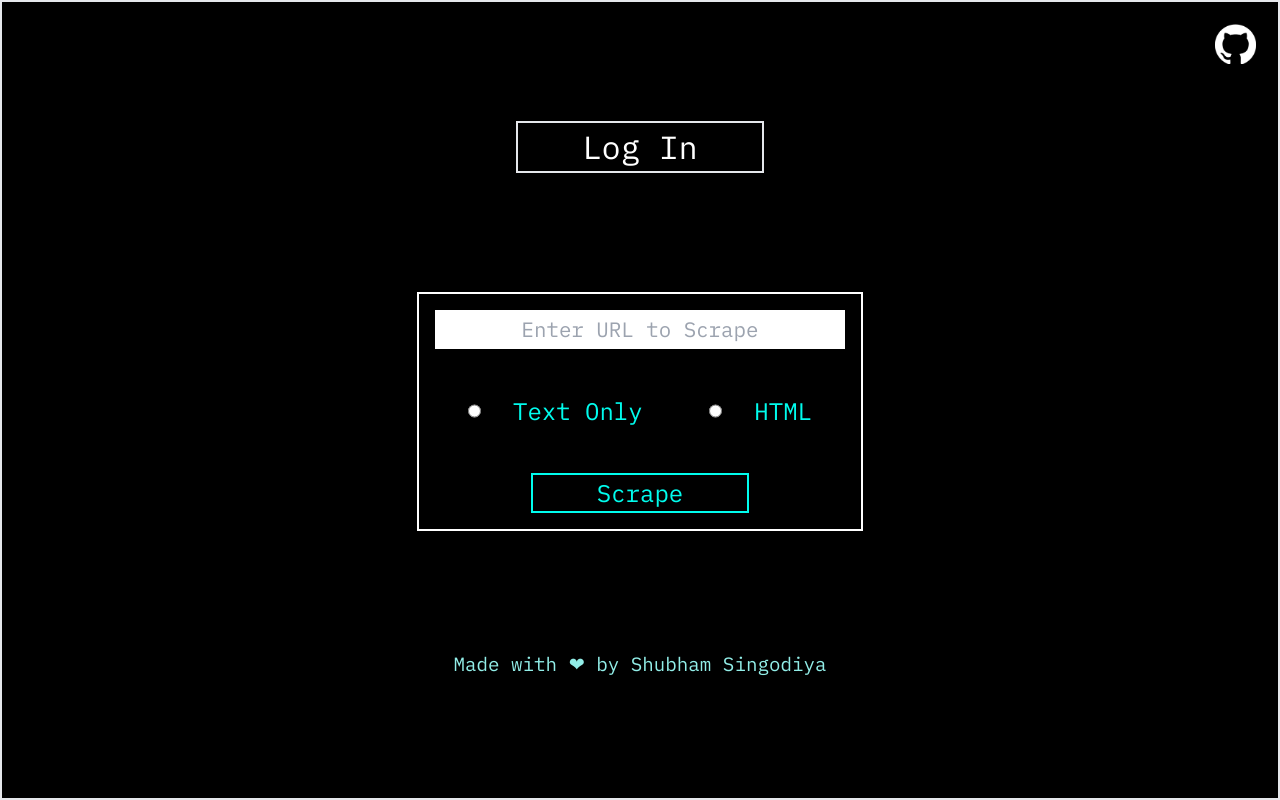
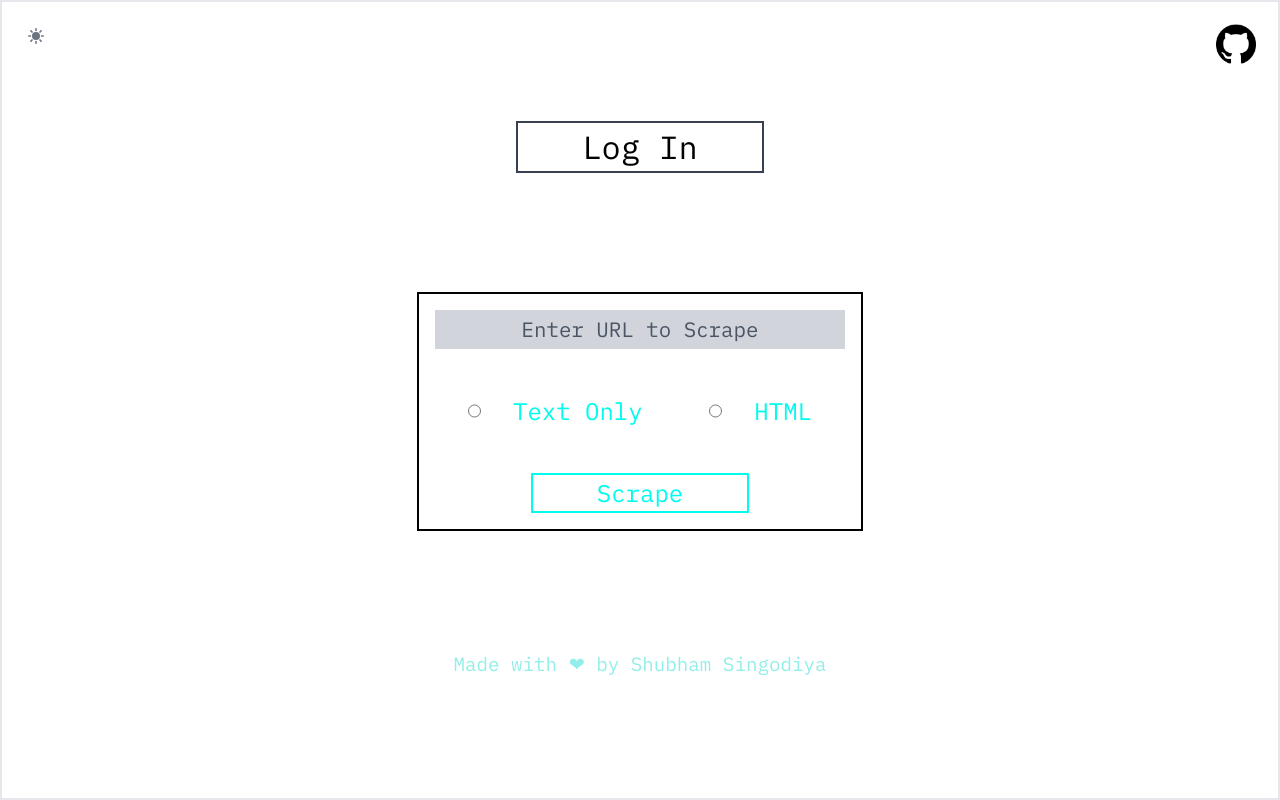
Before and after one commit to singodiyashubham87/ScrapeIt, a React (Vite) app: page / in a window 1280 px wide. Built offline with nearby package versions, Linux system fonts and the light colour scheme.

Commit message:
Add light mode to the app

```diff
--- a/src/App.jsx
+++ b/src/App.jsx
@@ -1,12 +1,13 @@
 import { BrowserRouter as Router, Routes, Route } from "react-router-dom";
 import LandingPage from "./components/LandingPage";
 import Homepage from "./components/Homepage";
-
+import { ThemeProvider } from "./components/ThemeToggle";
 // The main App component
 
 function App() {
   return (
-     // Use the BrowserRouter to enable React Router functionality
+    // Use the BrowserRouter to enable React Router functionality
+    <ThemeProvider>
     <Router>
        {/* Define the routes for different paths */}
       <Routes>
@@ -16,6 +17,7 @@ function App() {
         <Route path="/homepage" element={<Homepage/>} />
       </Routes>
     </Router>
+    </ThemeProvider>
   );
 }
 // Export the App component as the default export
--- a/src/components/LandingPage.jsx
+++ b/src/components/LandingPage.jsx
@@ -5,23 +5,25 @@ import { useAuth0 } from "@auth0/auth0-react";
 import { Link, useNavigate } from "react-router-dom";
 import Loader from "./Loader";
 import logo from "../assets/images/scraperLogo.png";
+import { ThemeProvider, useTheme } from "./ThemeToggle";
+import ghlogopng from "../assets/images/github-logo.png";
 import ghlogo from "../assets/images/ghlogo.png";
 
 // LandingPage component for handling scraping and authentication
 function LandingPage() {
   // Auth0 Hooks
-  const { loginWithRedirect, logout, isAuthenticated, isLoading, user } =
-    useAuth0();
+  const { loginWithRedirect, logout, isAuthenticated, isLoading, user } = useAuth0();
 
   // State Variables
-  const [showModal, setShowModal] = useState(false); //toggle modal
-  const [alert, setAlert] = useState(""); //alert heading in modal component
-  const [alertError, setAlertError] = useState(""); //alert message in modal component
-  const [loader, setLoader] = useState(false); //loader variable
+  const [showModal, setShowModal] = useState(false); // Toggle modal
+  const [alert, setAlert] = useState(""); // Alert heading in modal component
+  const [alertError, setAlertError] = useState(""); // Alert message in modal component
+  const [loader, setLoader] = useState(false); // Loader variable
   const [selectedRadioButton, setSelectedRadioButton] = useState(false);
 
   // Navigation Hook
   const navigateTo = useNavigate();
+  const { isDarkMode, toggleThemeMode } = useTheme();
 
   // Click handler for Scrape button
   const handleScrapeClick = async () => {
@@ -33,10 +35,10 @@ function LandingPage() {
       setAlertError("Login to continue");
       setShowModal(true);
     } else {
-      // loader image will be shown until response is received from API
+      // Loader image will be shown until a response is received from the API
       setLoader(true);
 
-      // extracting necessary values from elements for api request
+      // Extracting necessary values from elements for API request
       const urlElement = document.getElementById("url").value;
       const radioElements = document.getElementsByName("contentType");
 
@@ -53,7 +55,7 @@ function LandingPage() {
       } else {
         // API request configuration
         const apiKey = import.meta.env.VITE_API_NINJAS_X_API_KEY;
-        const textOnly = radioElements[0].checked ? true : false; // Check if user want text only response or HTML
+        const textOnly = radioElements[0].checked ? true : false; // Check if the user wants a text-only response or HTML
         const url = `https://api.api-ninjas.com/v1/webscraper?url=${urlElement}&text_only=${textOnly}`;
 
         // API request using axios
@@ -77,15 +79,14 @@ function LandingPage() {
           scrapedData = DOMPurify.sanitize(`${scrapedData}`);
         }
 
-        // we can pass data through this way too but will become undefined on page reload
-        // navigateTo = useNavigate();
-        // navigateTo("/homepage", { state: { data: res.data.data } });
+        // Storing data in session storage (can become undefined on page reload)
         sessionStorage.setItem("data", scrapedData);
-        setLoader(false); //removing image before leaving page
+        setLoader(false); // Removing the image before leaving the page
         navigateTo("homepage");
       }
     }
   };
+
   // Function to get the current time and determine the greeting
   const getGreeting = () => {
     const currentHour = new Date().getHours();
@@ -99,7 +100,6 @@ const getGreeting = () => {
     }
   };
 
-
   // Modal and loader handling functions
   const closeModal = () => setShowModal(false);
 
@@ -107,10 +107,13 @@ const getGreeting = () => {
   const showModalComponent = () => {
     return (
       <>
+        {/* Modal overlay */}
         <div
           onClick={closeModal}
           className="wrapper top-[0] bottom-[0] right-[0] left-[0] bg-[#272829] fixed opacity-[90%]"
         ></div>
+
+        {/* Modal content */}
         <div className="modalContainer w-[90%] vsm:w-[75%] sm:w-[60%] md:w-[auto] fixed top-[50%] left-[50%] translate-x-[-50%] translate-y-[-50%] bg-black border-2 border-primary flex flex-col justify-center items-center px-[1rem] py-[1rem] md:px-[4rem] md:py-[2rem] xl:px-[5rem] xl:py-[3rem] ">
           <h1 className="text-white text-[1.3rem] md:text-[1.7rem] xl:text-[2rem] text-yellow-500">
             {alert || "Alert!"}
@@ -129,7 +132,7 @@ const getGreeting = () => {
     );
   };
 
-  // loader image component
+  // Loader image component
   const showLoaderImage = () => {
     return (
       <div className="loaderContainer w-[100vw] fixed top-[0] bottom-[0] right-[0] left-[0] bg-[#272829] flex justify-center items-center opacity-[90%]">
@@ -137,7 +140,7 @@ const getGreeting = () => {
           id="logo"
           src={logo}
           alt="loader"
-          className=" border-4 border-white w-[150px] sm:w-[200px] rounded-[50%] animate-spin"
+          className="border-4 border-white w-[150px] sm:w-[200px] rounded-[50%] animate-spin"
         />
       </div>
     );
@@ -149,15 +152,19 @@ const getGreeting = () => {
   }
 
   return (
+    <ThemeProvider>
       <>
-      <div className="landingContainer bg-black w-[100%] h-[100vh] font-primary relative">
-        <div className="content h-[100vh] flex flex-col justify-evenly items-center border-2 border-white-700">
+        <div className={`landingContainer font-primary relative${isDarkMode ? 'bg-black text-white' : 'bg-white text-black'}`}>
+          <div className={`content h-[100vh] flex flex-col justify-evenly items-center border-2 border-white-700 ${isDarkMode ? 'bg-black text-white' : 'bg-white text-black'}`}>
+            {/* GitHub logo link */}
             <Link
               to={"https://github.com/singodiyashubham87/ScrapeIt"}
               className="absolute top-0 right-0 p-6"
             >
-            <img src={ghlogo} alt="small_github_logo" className="h-10 ghlogo-vsm:h-[2.5rem] ghlogo-vvsm:h-[2rem]"/>
+              <img src={isDarkMode ? ghlogo : ghlogopng} alt="small_github_logo" className="h-10 ghlogo-vsm:h-[2.5rem] ghlogo-vvsm:h-[2rem]" />
             </Link>
+
+            {/* Authentication section */}
             <div className="auth text-center">
               {isAuthenticated && (
                 <h1 className="greeting text-secondary text-[1rem] vvsm:text-[1.5rem] vsm:text-[1.7rem] md:text-[2.5rem] sm:text-[2rem] mb-[1rem]">
@@ -166,30 +173,63 @@ const getGreeting = () => {
               )}
               {!isAuthenticated ? (
                 <button
-                className="bg-black text-white text-[1.5rem] sm:text-[2rem] px-[2rem] sm:px-[4rem] hover:bg-white hover:text-black border-2 border-white-700"
+                  className={`bg-${isDarkMode ? 'black' : 'grey-300'} text-${isDarkMode ? 'white' : 'black'} text-[1.5rem] sm:text-[2rem] px-[2rem] sm:px-[4rem] hover:bg-${isDarkMode ? 'white' : 'grey-400'} hover:text-${isDarkMode ? 'black' : 'white'} border-2 ${isDarkMode ? 'border-white-700' : 'border-gray-700'}`}
                   onClick={() => loginWithRedirect()}
                 >
                   Log In
                 </button>
               ) : (
                 <button
-                className="bg-black text-white text-[1.5rem] sm:text-[2rem] px-[2rem] sm:px-[4rem] hover:bg-white hover:text-black border-2 border-white-700"
-                onClick={() =>
-                  logout({ logoutParams: { returnTo: window.location.origin } })
-                }
+                  className={`bg-${isDarkMode ? 'black' : 'grey-300'} text-${isDarkMode ? 'white' : 'black'} text-[1.5rem] sm:text-[2rem] px-[2rem] sm:px-[4rem] hover:bg-${isDarkMode ? 'grey-400' : 'black'} hover:text-${isDarkMode ? 'black' : 'white'} border-2 ${isDarkMode ? 'border-white-700' : 'border-gray-700'}`}
+                  onClick={() => logout({ logoutParams: { returnTo: window.location.origin } })}
                 >
                   Log Out
                 </button>
               )}
             </div>
 
-          <div className="inputBox h-[25%] md:h-[30%] w-[90%] sm:w-[70%] md:w-[60%] lg:w-[50%] xl:w-[35%] 2xl:w-[30%] flex flex-col items-center justify-between border-2 p-4 border-white">
+            {/* Theme toggle button */}
+            <button
+              id="theme-toggle"
+              data-tooltip-target="tooltip-toggle"
+              type="button"
+              className={`text-gray-500 inline-flex items-center justify-center dark:text-gray-400 hover:bg-gray-100 w-10 h-10 dark:hover:bg-gray-700 focus:outline-none focus:ring-4 focus:ring-gray-200 dark:focus:ring-gray-700 rounded-lg text-sm p-2.5 fixed top-0 left-0 m-4 ${isDarkMode ? 'dark' : ''}`}
+              onClick={toggleThemeMode}
+            >
+              {/* Dark mode icon */}
+              <svg
+                id="theme-toggle-dark-icon"
+                className={`w-4 h-4 ${isDarkMode ? '' : 'hidden'}`}
+                aria-hidden="true"
+                xmlns="http://www.w3.org/2000/svg"
+                fill="currentColor"
+                viewBox="0 0 18 20"
+              >
+                <path d="M17.8 13.75a1 1 0 0 0-.859-.5A7.488 7.488 0 0 1 10.52 2a1 1 0 0 0 0-.969A1.035 1.035 0 0 0 9.687.5h-.113a9.5 9.5 0 1 0 8.222 14.247 1 1 0 0 0 .004-.997Z"></path>
+              </svg>
+              {/* Light mode icon */}
+              <svg
+                id="theme-toggle-light-icon"
+                className={`w-4 h-4 ${isDarkMode ? 'hidden' : ''}`}
+                aria-hidden="true"
+                xmlns="http://www.w3.org/2000/svg"
+                fill="currentColor"
+                viewBox="0 0 20 20"
+              >
+                <path d="M10 15a5 5 0 1 0 0-10 5 5 0 0 0 0 10Zm0-11a1 1 0 0 0 1-1V1a1 1 0 0 0-2 0v2a1 1 0 0 0 1 1Zm0 12a1 1 0 0 0-1 1v2a1 1 0 1 0 2 0v-2a1 1 0 0 0-1-1ZM4.343 5.757a1 1 0 0 0 1.414-1.414L4.343 2.929a1 1 0 0 0-1.414 1.414l1.414 1.414Zm11.314 8.486a1 1 0 0 0-1.414 1.414l1.414 1.414a1 1 0 0 0 1.414-1.414l-1.414-1.414ZM4 10a1 1 0 0 0-1-1H1a1 1 0 0 0 0 2h2a1 1 0 0 0 1-1Zm15-1h-2a1 1 0 1 0 0 2h2a1 1 0 0 0 0-2ZM4.343 14.243l-1.414 1.414a1 1 0 1 0 1.414 1.414l1.414-1.414a1 1 0 0 0-1.414-1.414ZM14.95 6.05a1 1 0 0 0 .707-.293l1.414-1.414a1 1 0 1 0-1.414-1.414l-1.414 1.414a1 1 0 0 0 .707 1.707Z"></path>
+              </svg>
+            </button>
+
+            {/* Input box and Scrape button */}
+            <div className={`inputBox h-[25%] md:h-[30%] w-[90%] sm:w-[70%] md:w-[60%] lg:w-[50%] xl:w-[35%] 2xl:w-[30%] flex flex-col items-center justify-between border-2 p-4 ${isDarkMode ? 'border-white' : 'border-black'}`}>
+              {/* URL input field */}
               <input
                 id="url"
-              className="border-none w-[100%] text-center text-[1rem] vsm:text-[1.3rem] md:text-[1.5rem] xl:text-[2rem] px-2 py-1"
+    className={`border-none w-full text-center text-[1rem] vsm:text-[1.3rem] md:text-[1.5rem] xl:text-[2rem] px-2 py-1 ${isDarkMode ? 'bg-white text-black placeholder-gray-600' : 'bg-gray-300 text-black placeholder-gray-600'}`}
     type="text"
     placeholder="Enter URL to Scrape"
 />
+
             <div className="radioButtons my-2 w-[100%] flex justify-around items-center">
               <div className="textOnlyRadioButton flex justify-center">
                 <input
@@ -226,7 +266,7 @@ const getGreeting = () => {
             </div>
             <button
               onClick={handleScrapeClick}
-              className="bg-transparent text-[1.2rem] vsm:text-[1.5rem] md:text-[2rem] text-primary px-16 hover:bg-primary hover:text-black border-2 border-primary"
+              className={`bg-transparent text-[1.2rem] vsm:text-[1.5rem] md:text-[2rem] text-primary px-16 hover:bg-primary hover:text-black border-2 border-primary ${isDarkMode ? 'text-white' : 'text-black'}`}
             >
               Scrape
             </button>
@@ -239,7 +279,9 @@ const getGreeting = () => {
         </div>
       </div>
     </>
+    </ThemeProvider>
   );
 }
 
+
 export default LandingPage;
--- /dev/null
+++ b/src/components/ThemeToggle.jsx
@@ -0,0 +1,26 @@
+import React, { createContext, useContext, useState } from "react";
+
+const ThemeContext = createContext();
+
+export const useTheme = () => {
+  return useContext(ThemeContext);
+};
+
+export const ThemeProvider = ({ children }) => {
+  const [isDarkMode, setIsDarkMode] = useState(false);
+
+  const toggleThemeMode = () => {
+    setIsDarkMode((prevMode) => !prevMode);
+  };
+
+  const theme = {
+    isDarkMode,
+    toggleThemeMode,
+  };
+
+  return (
+    <ThemeContext.Provider value={theme}>
+      {children}
+    </ThemeContext.Provider>
+  );
+};
```
Also changed, not shown: src/components/Homepage.jsx (+4 -13 lines), src/assets/images/github-logo.png (added). Lines whose indentation alone changed are shown as unchanged.
